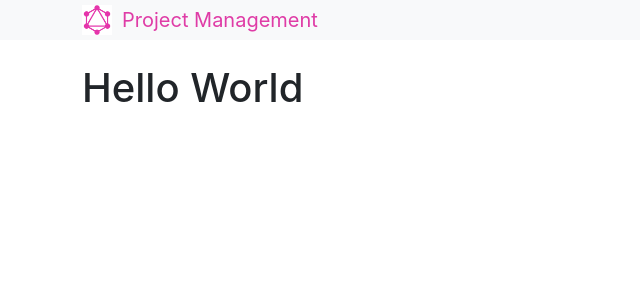
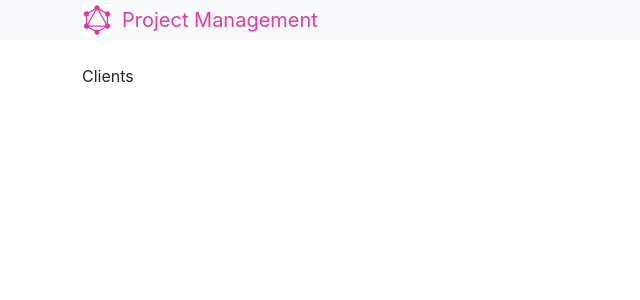
Before and after one commit to Rishabhco/project-management, a React (Create React App) app in the folder client/: page / in a window 1280 px wide. Shown: the top 300 px of the page, without its empty margins (0-640 px from the left). Built offline with nearby package versions, Linux system fonts and the light colour scheme.

Commit message:
🚧adding clients

```diff
--- a/client/src/App.js
+++ b/client/src/App.js
@@ -1,5 +1,6 @@
+import {ApolloProvider,ApolloClient,InMemoryCache} from '@apollo/client';
 import Header from "./components/Header";
-import {ApolloProvider,ApolloClient,InMemoryCache} from '@apollo/client';
+import Clients from "./components/Clients";
 
 const client=new ApolloClient({
   uri:'http://locahost:5000/graphql',
@@ -12,7 +13,7 @@ function App() {
     <ApolloProvider client={client}>
       <Header/>
       <div className="container">
-        <h1>Hello World</h1>
+        <Clients/>
       </div>
     </ApolloProvider>
     </>
--- /dev/null
+++ b/client/src/components/Clients.jsx
@@ -0,0 +1,7 @@
+import React from 'react'
+
+export default function Clients() {
+  return (
+    <div>Clients</div>
+  )
+}
```
